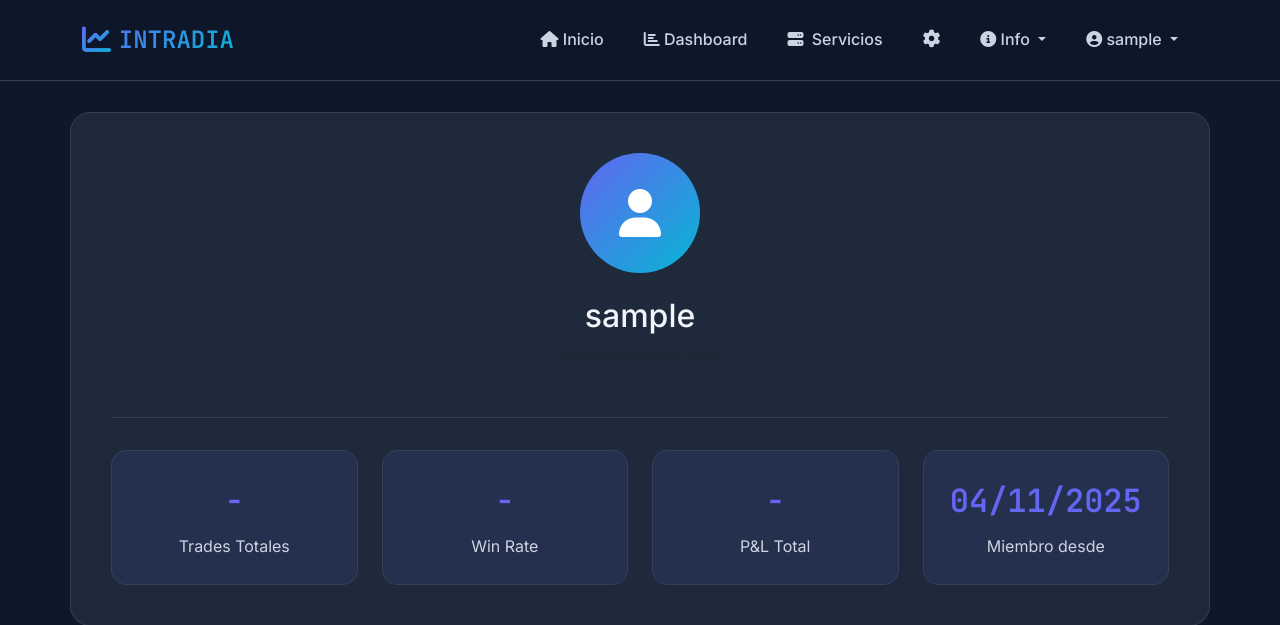
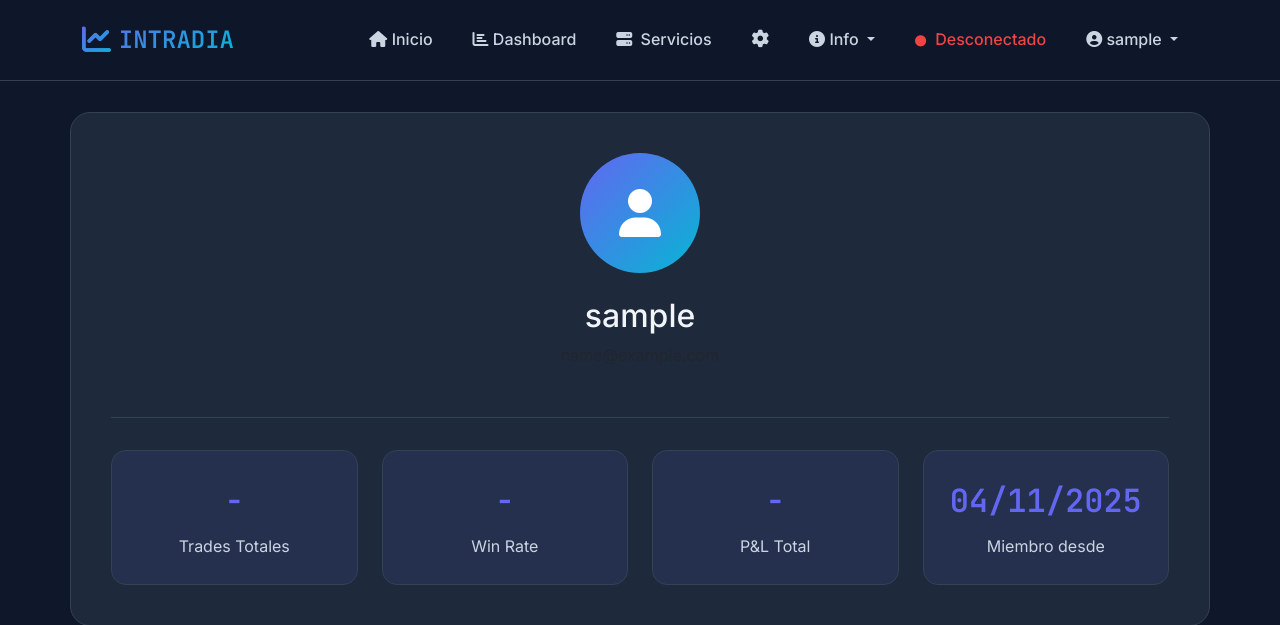
Before and after one commit to johnschneiider/INTRADIA, a Django app: page /cuentas/profile/ in a window 1280 px wide. Shown: the top 625 px of the page. Run offline with Django 5.2, Linux system fonts and the light colour scheme; the visitor is signed in with stand-in values (Sample User, id 1); parts of the project's set-up code (start-up, migrations or seed data) failed here and were passed over.

Commit message:
Completar: agregar estado de conexión al navbar y limpiar estilos CSS obsoletos

```diff
--- a/templates/base.html
+++ b/templates/base.html
@@ -118,6 +118,20 @@
         .nav-link.active {
             color: var(--primary-color) !important;
             background: rgba(99, 102, 241, 0.15);
+        }
+
+        /* Estado de conexión en navbar */
+        #connectionStatusNav.connected {
+            color: var(--success-color) !important;
+        }
+
+        #connectionStatusNav.disconnected {
+            color: var(--danger-color) !important;
+        }
+
+        #connectionStatusNav i {
+            font-size: 0.7rem;
+            margin-right: 0.3rem;
         }
 
         .btn-primary-custom {
@@ -260,6 +274,11 @@
                             </a></li>
                             {% endif %}
                         </ul>
+                    </li>
+                    <li class="nav-item">
+                        <span id="connectionStatusNav" class="nav-link disconnected" style="cursor: default;">
+                            <i class="fas fa-circle"></i> <span class="d-none d-md-inline">Desconectado</span>
+                        </span>
                     </li>
                     {% if user.is_authenticated %}
                     <li class="nav-item dropdown">
```
